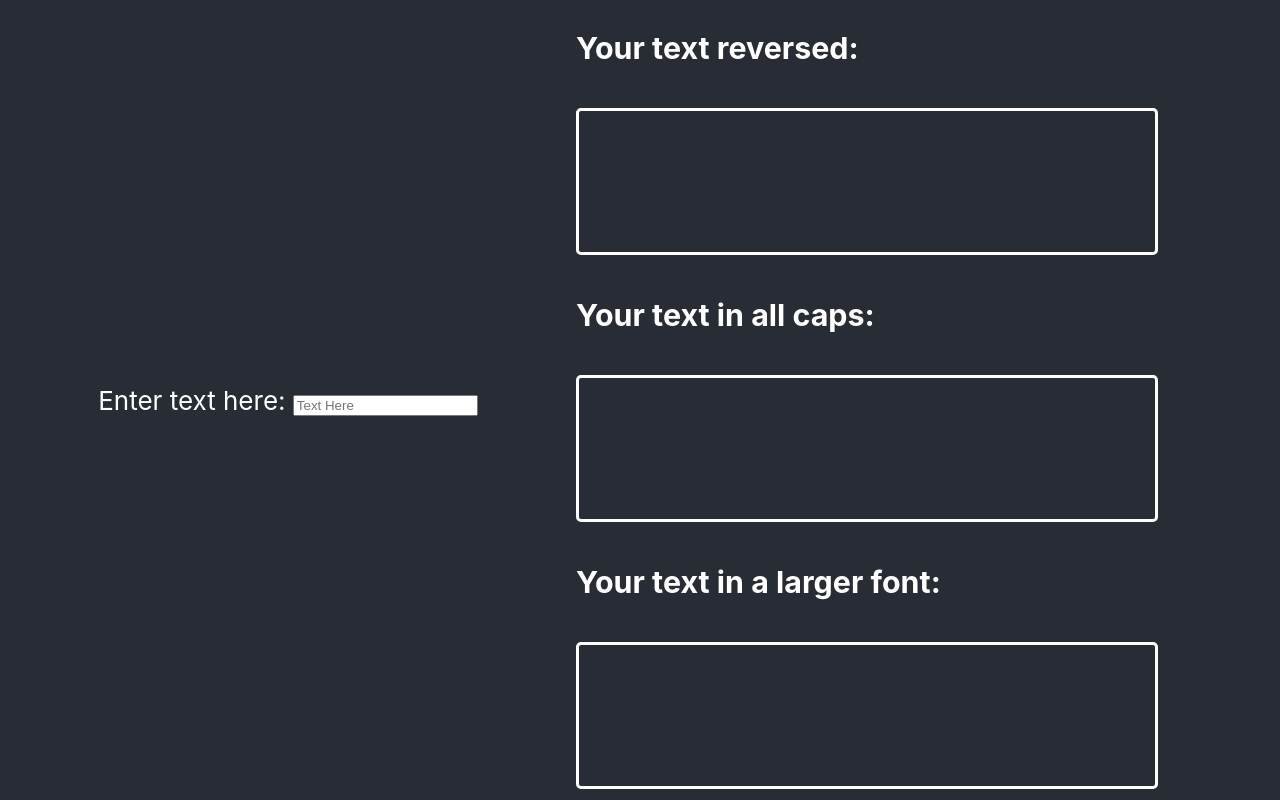
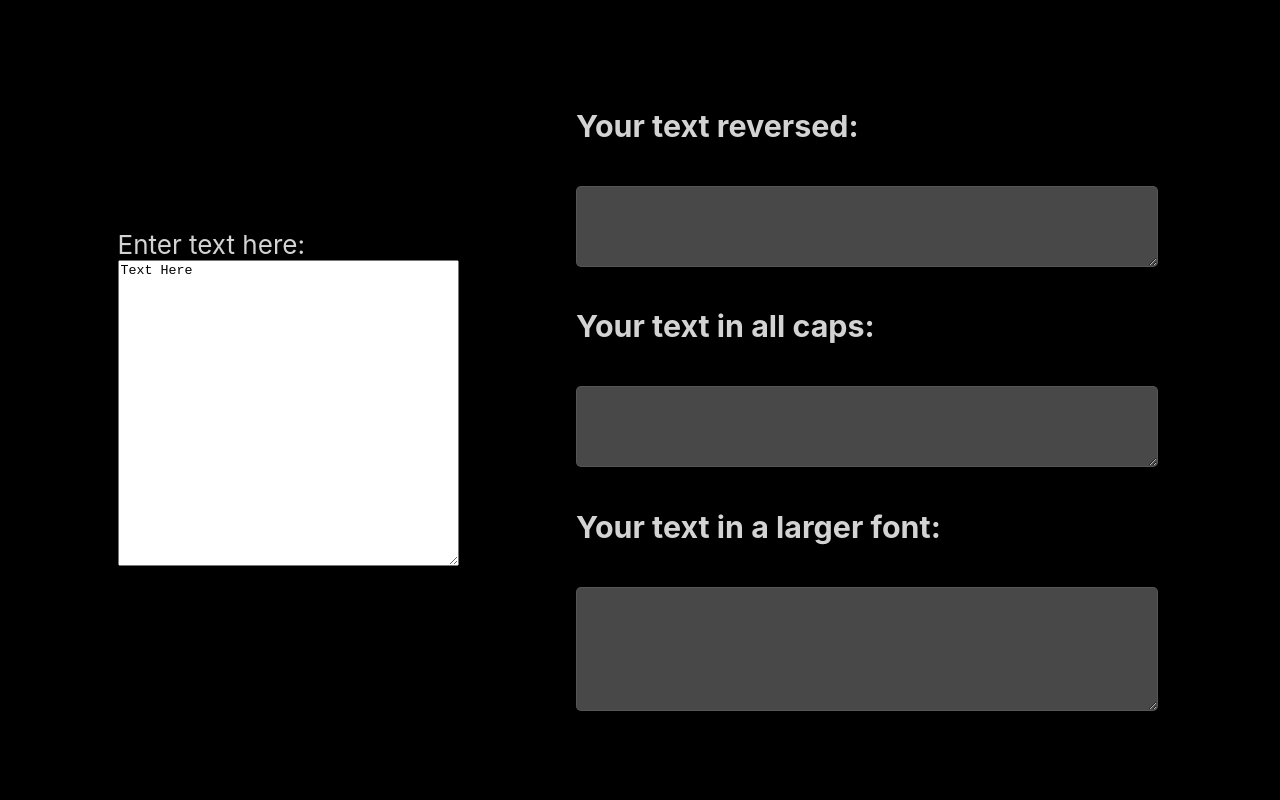
Before and after one commit to myarmolinsky/Keko-Box-Part-One, a React (Create React App) app: page / in a window 1280 px wide. Built offline with nearby package versions, Linux system fonts and the light colour scheme.

Commit message:
Adjusted the styling, changed the converted text boxes (backwards, caps, and largerfont) to textareas, changed the input in InputBox to a textarea

```diff
--- a/src/App.css
+++ b/src/App.css
@@ -1,21 +1,18 @@
 .app {
-  background-color: #282c34;
+  background-color: black;
   min-height: 100vh;
   width: 100%;
   font-size: calc(10px + 2vmin);
-  color: white;
+  color: lightgray;
   display: flex;
   flex-direction: row;
 }
 
 .input-box {
-  background-color: #282c34;
-  color: white;
   display: flex;
   justify-content: center;
   align-self: center;
   width: 50%;
-  height: 30%;
 }
 
 .converted-text-boxes {
@@ -27,12 +24,15 @@
 }
 
 .box {
-  border: solid;
   border-radius: 5px;
   width: 100%;
-  height: 20%;
   margin-top: 2%;
   margin-bottom: 2%;
+  word-wrap: break-word;
+}
+
+::placeholder {
+  color: black;
 }
 
 .larger-font {
--- a/src/components/BackwardsBox.js
+++ b/src/components/BackwardsBox.js
@@ -3,14 +3,20 @@ import PropTypes from "prop-types";
 
 const BackwardsBox = ({ input }) => {
   return (
-    <div className="box">
-      {input !== ""
-        ? input
-            .split("")
-            .reverse()
-            .join("")
-        : ""}
-    </div>
+    <textarea
+      rows="5"
+      cols="40"
+      disabled="disabled"
+      className="box"
+      placeholder={
+        input !== ""
+          ? input
+              .split("")
+              .reverse()
+              .join("")
+          : ""
+      }
+    />
   );
 };
 
--- a/src/components/CapsBox.js
+++ b/src/components/CapsBox.js
@@ -2,7 +2,15 @@ import React from "react";
 import PropTypes from "prop-types";
 
 const CapsBox = ({ input }) => {
-  return <div className="box">{input.toUpperCase()}</div>;
+  return (
+    <textarea
+      rows="5"
+      cols="40"
+      disabled="disabled"
+      className="box"
+      placeholder={input.toUpperCase()}
+    />
+  );
 };
 
 CapsBox.propTypes = {
--- a/src/components/InputBox.js
+++ b/src/components/InputBox.js
@@ -8,8 +8,10 @@ const InputBox = () => {
     <Fragment>
       <div className="input-box">
         <form>
-          Enter text here:{" "}
-          <input
+          Enter text here: <br />
+          <textarea
+            rows="20"
+            cols="40"
             placeholder="Text Here"
             onChange={e => setInput(e.target.value)}
           />
--- a/src/components/LargerFontBox.js
+++ b/src/components/LargerFontBox.js
@@ -2,7 +2,15 @@ import React from "react";
 import PropTypes from "prop-types";
 
 const LargerFontBox = ({ input }) => {
-  return <div className="box larger-font">{input}</div>;
+  return (
+    <textarea
+      rows="1.5"
+      cols="40"
+      disabled="disabled"
+      className="box larger-font"
+      placeholder={input}
+    />
+  );
 };
 
 LargerFontBox.propTypes = {
```
